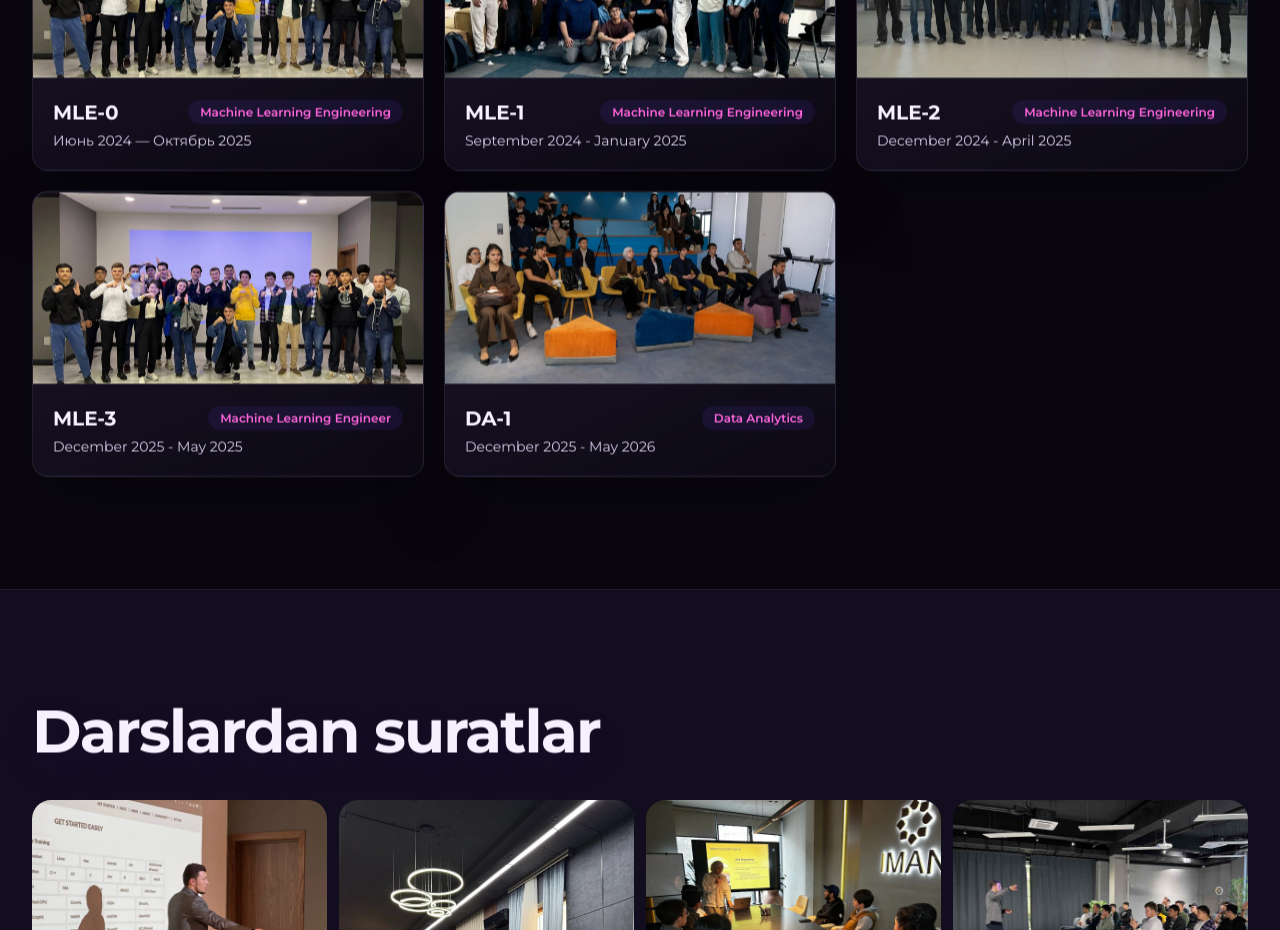
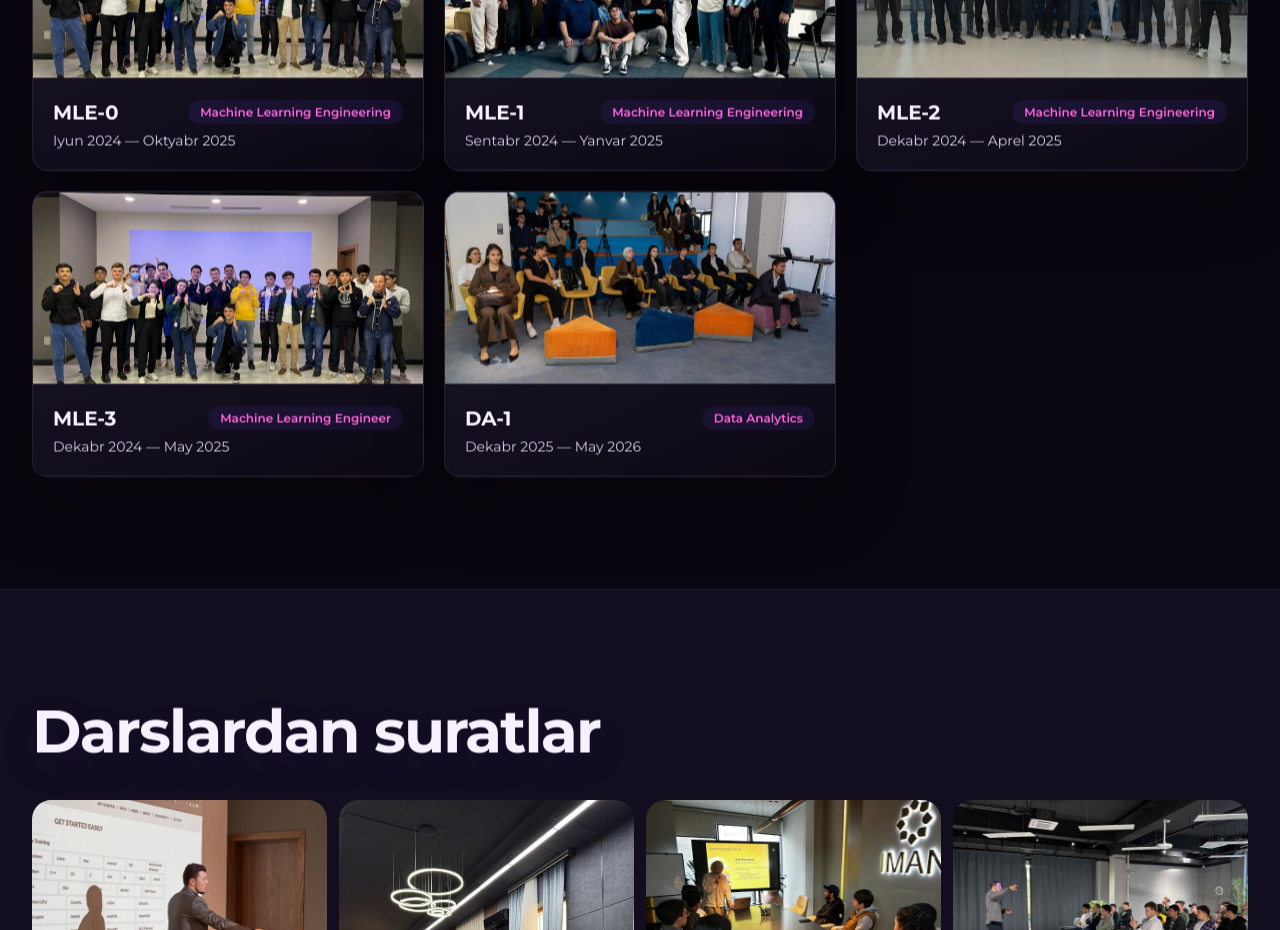
Before and after one commit to Godzilash12/MLC_web, a React (Vite) app: page /education in a window 1280 px wide. Shown: the part 3420-4350 px from the top of the page. Built offline with nearby package versions, Linux system fonts and the light colour scheme.

Commit message:
education: localize cohort month dates for ru/uz/en/zh

```diff
--- a/src/data/fallbackContent.ts
+++ b/src/data/fallbackContent.ts
@@ -808,7 +808,7 @@ export interface AiCohort {
   name: string;
   track: string;
   year: number;
-  month: string;
+  month: { ru: string; uz: string; en: string; zh: string };
   graduates: number;
   employed: number;
   employedText?: string;
@@ -822,7 +822,7 @@ export const zeroOneAiCohorts: AiCohort[] = [
     name: 'MLE-0',
     track: 'Machine Learning Engineering',
     year: 2024,
-    month: 'Июнь 2024 — Октябрь 2025',
+    month: { ru: 'Июнь 2024 — Октябрь 2025', uz: 'Iyun 2024 — Oktyabr 2025', en: 'June 2024 — October 2025', zh: '2024年6月 — 2025年10月' },
     graduates: 0,
     employed: 0,
     photo: '/01ai/cohorts/mle-3.webp',
@@ -832,7 +832,7 @@ export const zeroOneAiCohorts: AiCohort[] = [
     name: "MLE-1",
     track: "Machine Learning Engineering",
     year: 2025,
-    month: "September 2024 - January 2025",
+    month: { ru: 'Сентябрь 2024 — Январь 2025', uz: 'Sentabr 2024 — Yanvar 2025', en: 'September 2024 — January 2025', zh: '2024年9月 — 2025年1月' },
     graduates: 13,
     employed: 85,
     employedText: "11 of 13",
@@ -844,7 +844,7 @@ export const zeroOneAiCohorts: AiCohort[] = [
     name: "MLE-2",
     track: "Machine Learning Engineering",
     year: 2025,
-    month: "December 2024 - April 2025",
+    month: { ru: 'Декабрь 2024 — Апрель 2025', uz: 'Dekabr 2024 — Aprel 2025', en: 'December 2024 — April 2025', zh: '2024年12月 — 2025年4月' },
     graduates: 19,
     employed: 74,
     employedText: "14 of 19",
@@ -856,7 +856,7 @@ export const zeroOneAiCohorts: AiCohort[] = [
     name: "MLE-3",
     track: "Machine Learning Engineer",
     year: 2025,
-    month: "December 2025 - May 2025",
+    month: { ru: 'Декабрь 2024 — Май 2025', uz: 'Dekabr 2024 — May 2025', en: 'December 2024 — May 2025', zh: '2024年12月 — 2025年5月' },
     graduates: 24,
     employed: 88,
     employedText: "21 of 24",
@@ -867,7 +867,7 @@ export const zeroOneAiCohorts: AiCohort[] = [
     name: "DA-1",
     track: "Data Analytics",
     year: 2026,
-    month: "December 2025 - May 2026",
+    month: { ru: 'Декабрь 2025 — Май 2026', uz: 'Dekabr 2025 — May 2026', en: 'December 2025 — May 2026', zh: '2025年12月 — 2026年5月' },
     graduates: 9,
     employed: 56,
     employedText: "5 of 9",
--- a/src/pages/EducationPage.tsx
+++ b/src/pages/EducationPage.tsx
@@ -337,7 +337,7 @@ export function EducationPage() {
                         {cohort.track}
                       </span>
                     </div>
-                    <p className="mt-1 text-sm text-text-secondary">{cohort.month}</p>
+                    <p className="mt-1 text-sm text-text-secondary">{cohort.month[lang]}</p>
                   </div>
                 </article>
               </SectionReveal>
```
